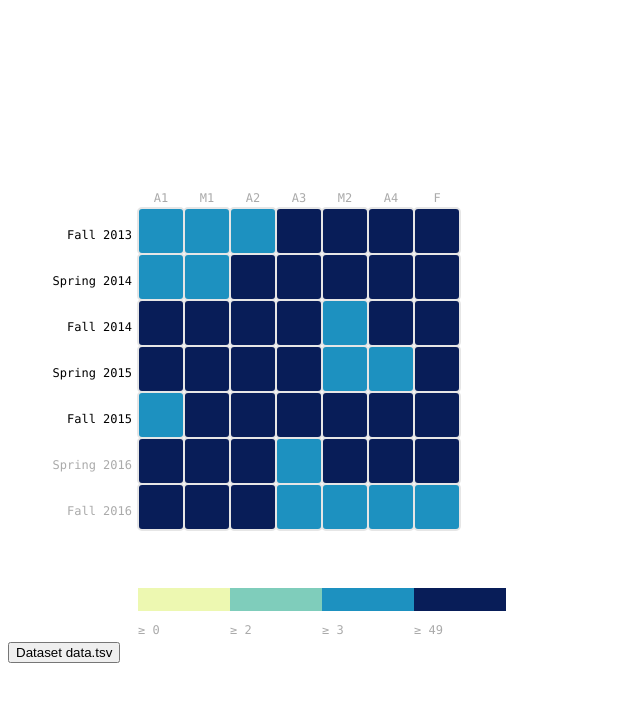
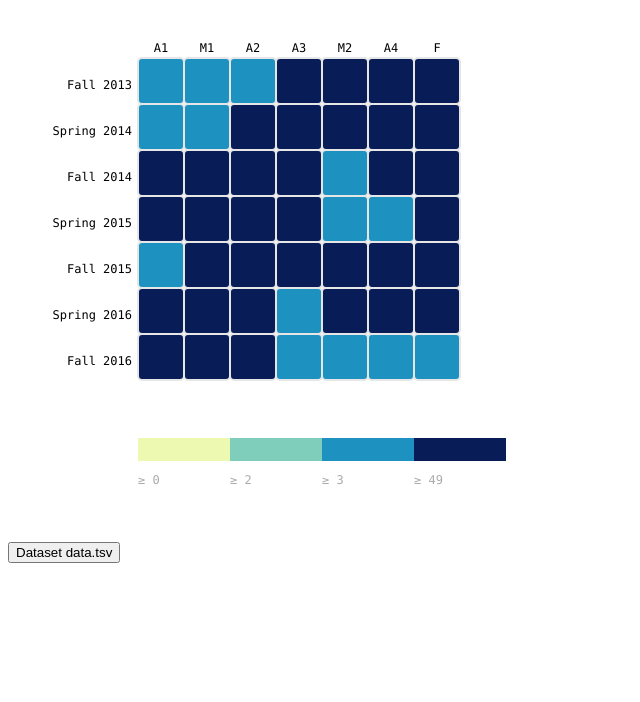
Before and after one commit to gauravaradhye/D3-HeatMap, a plain HTML site: page index.html in a window 1280 px wide. Shown: the whole page, without its empty margins (0-640 px from the left). Drawn offline with nearby package versions, Linux system fonts and the light colour scheme.

```diff
--- a/data.tsv
+++ b/data.tsv
@@ -1,4 +1,4 @@
-day	hour	value
+course	assignment	meanScore
 1	1	20
 1	2	35
 1	3	35
--- a/index.html
+++ b/index.html
@@ -29,16 +29,16 @@
     <div id="dataset-picker">
     </div>
     <script type="text/javascript">
-      var margin = { top: 200, right: 0, bottom: 50, left: 130 },
+      var margin = { top: 50, right: 0, bottom: 100, left: 130 },
           width = 960 - margin.left - margin.right,
-          height = 630 - margin.top - margin.bottom,
+          height = 530 - margin.top - margin.bottom,
           gridSize = Math.floor(width / 18),
           legendElementWidth = gridSize*2,
           buckets = 4,
           //colors = ["#ffffd9","#edf8b1","#c7e9b4","#7fcdbb","#41b6c4","#1d91c0","#225ea8","#253494","#081d58"], // alternatively colorbrewer.YlGnBu[9]
           colors = ["#edf8b1","#7fcdbb","#1d91c0","#081d58"], // alternatively colorbrewer.YlGnBu[9]
-          days = ["Fall 2013", "Spring 2014", "Fall 2014", "Spring 2015", "Fall 2015", "Spring 2016", "Fall 2016"],
-          times = ["A1", "M1", "A2", "A3", "M2", "A4", "F"];
+          courses = ["Fall 2013", "Spring 2014", "Fall 2014", "Spring 2015", "Fall 2015", "Spring 2016", "Fall 2016"],
+          assignments = ["A1", "M1", "A2", "A3", "M2", "A4", "F"];
           datasets = ["data.tsv"];
 
       var svg = d3.select("#chart").append("svg")
@@ -47,48 +47,48 @@
           .append("g")
           .attr("transform", "translate(" + margin.left + "," + margin.top + ")");
 
-      var dayLabels = svg.selectAll(".dayLabel")
-          .data(days)
+      var courseLabels = svg.selectAll(".courseLabel")
+          .data(courses)
           .enter().append("text")
             .text(function (d) { return d; })
             .attr("x", 0)
             .attr("y", function (d, i) { return i * gridSize; })
             .style("text-anchor", "end")
             .attr("transform", "translate(-6," + gridSize / 1.5 + ")")
-            .attr("class", function (d, i) { return ((i >= 0 && i <= 4) ? "dayLabel mono axis axis-workweek" : "dayLabel mono axis"); });
+            .attr("class", function (d, i) { return ((i >= 0 && i <= 7) ? "courseLabel mono axis axis-workweek" : "courseLabel mono axis"); });
 
-      var timeLabels = svg.selectAll(".timeLabel")
-          .data(times)
+      var assignmentLabels = svg.selectAll(".assignmentLabel")
+          .data(assignments)
           .enter().append("text")
             .text(function(d) { return d; })
             .attr("x", function(d, i) { return i * gridSize; })
             .attr("y", 0)
             .style("text-anchor", "middle")
             .attr("transform", "translate(" + gridSize / 2 + ", -6)")
-            .attr("class", function(d, i) { return ((i >= 7 && i <= 16) ? "timeLabel mono axis axis-worktime" : "timeLabel mono axis"); });
+            .attr("class", function(d, i) { return ((i >= 0 && i <= 16) ? "assignmentLabel mono axis axis-worktime" : "assignmentLabel mono axis"); });
 
       var heatmapChart = function(tsvFile) {
         d3.tsv(tsvFile,
         function(d) {
           return {
-            day: +d.day,
-            hour: +d.hour,
-            value: +d.value
+            course: +d.course,
+            assignment: +d.assignment,
+            meanScore: +d.meanScore
           };
         },
         function(error, data) {
           var colorScale = d3.scale.quantile()
-              .domain([0, buckets - 1, d3.max(data, function (d) { return d.value; })])
+              .domain([0, buckets - 1, d3.max(data, function (d) { return d.meanScore; })])
               .range(colors);
 
-          var cards = svg.selectAll(".hour")
-              .data(data, function(d) {return d.day+':'+d.hour;});
+          var cards = svg.selectAll(".assignment")
+              .data(data, function(d) {return d.course+':'+d.assignment;});
 
           cards.append("title");
 
           cards.enter().append("rect")
-              .attr("x", function(d) { return (d.hour - 1) * gridSize; })
-              .attr("y", function(d) { return (d.day - 1) * gridSize; })
+              .attr("x", function(d) { return (d.assignment - 1) * gridSize; })
+              .attr("y", function(d) { return (d.course - 1) * gridSize; })
               .attr("rx", 4)
               .attr("ry", 4)
               .attr("class", "hour bordered")
@@ -97,9 +97,9 @@
               .style("fill", colors[0]);
 
           cards.transition().duration(1000)
-              .style("fill", function(d) { return colorScale(d.value); });
+              .style("fill", function(d) { return colorScale(d.meanScore); });
 
-          cards.select("title").text(function(d) { return d.value; });
+          cards.select("title").text(function(d) { return d.meanScore; });
 
           cards.exit().remove();
 
```
